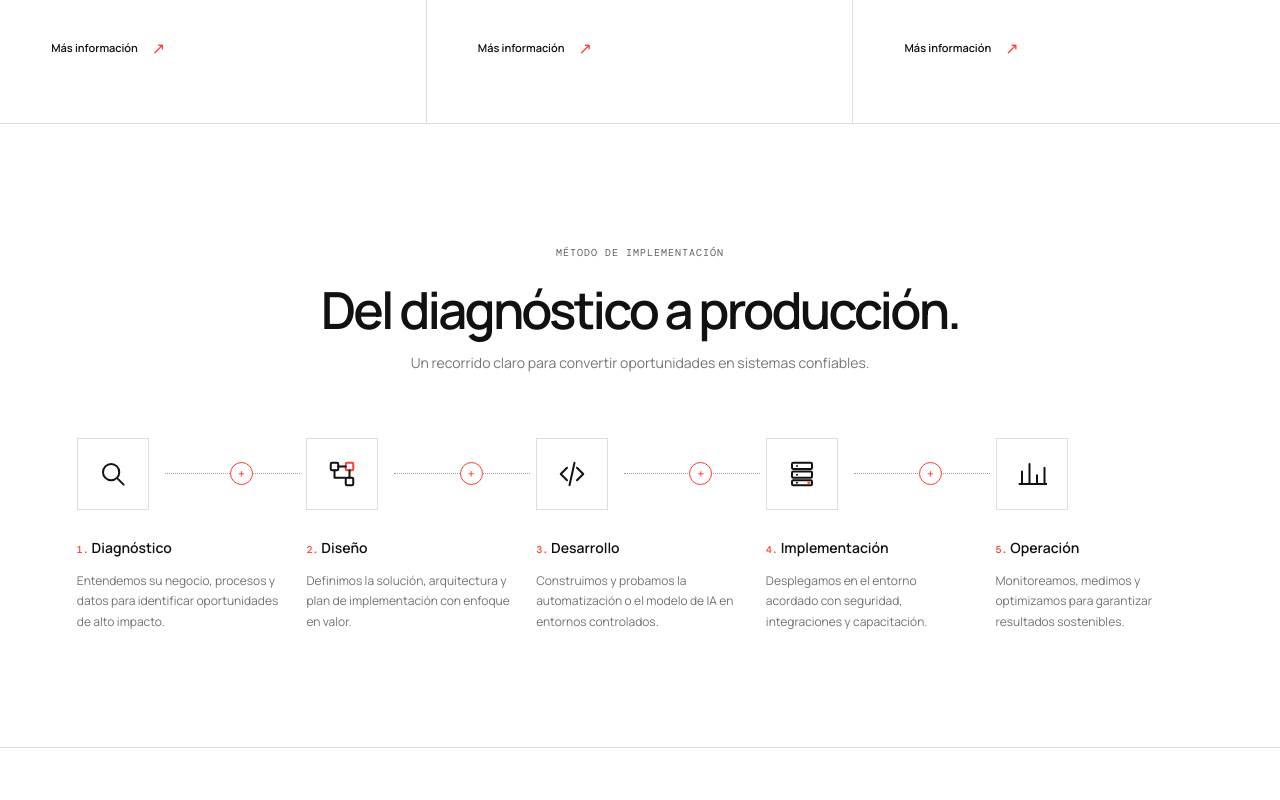
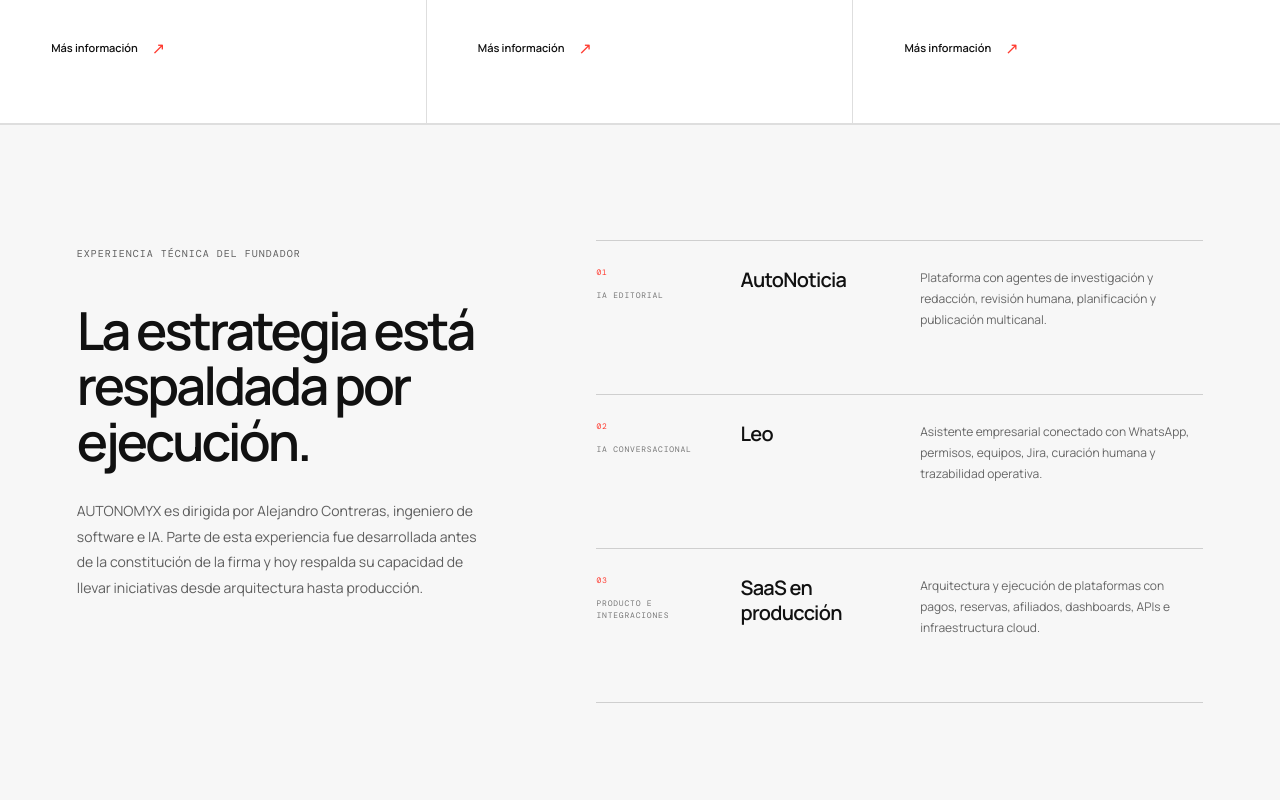
Before and after one commit to Arconte112/autonomyx-landing, a React (Vite) app: page / in a window 1280 px wide. Shown: the part 2640-3440 px from the top of the page. Built offline with nearby package versions, Linux system fonts and the light colour scheme.

Commit message:
Add founder execution evidence to landing

```diff
--- a/src/App.tsx
+++ b/src/App.tsx
@@ -104,6 +104,27 @@ const diagnosticDeliverables = [
     n: '04',
     title: 'Hoja de ruta de 90 días',
     copy: 'Secuencia concreta para validar, implementar y llevar la iniciativa a producción.',
+  },
+]
+
+const founderExperience = [
+  {
+    n: '01',
+    type: 'IA editorial',
+    title: 'AutoNoticia',
+    copy: 'Plataforma con agentes de investigación y redacción, revisión humana, planificación y publicación multicanal.',
+  },
+  {
+    n: '02',
+    type: 'IA conversacional',
+    title: 'Leo',
+    copy: 'Asistente empresarial conectado con WhatsApp, permisos, equipos, Jira, curación humana y trazabilidad operativa.',
+  },
+  {
+    n: '03',
+    type: 'Producto e integraciones',
+    title: 'SaaS en producción',
+    copy: 'Arquitectura y ejecución de plataformas con pagos, reservas, afiliados, dashboards, APIs e infraestructura cloud.',
   },
 ]
 
@@ -462,6 +483,23 @@ function App() {
           ))}
         </section>
 
+        <section className="founder-proof section-block" id="experiencia" aria-labelledby="founder-proof-title">
+          <div className="founder-proof-heading">
+            <span className="section-kicker">Experiencia técnica del fundador</span>
+            <h2 id="founder-proof-title">La estrategia está respaldada por ejecución.</h2>
+            <p>AUTONOMYX es dirigida por Alejandro Contreras, ingeniero de software e IA. Parte de esta experiencia fue desarrollada antes de la constitución de la firma y hoy respalda su capacidad de llevar iniciativas desde arquitectura hasta producción.</p>
+          </div>
+          <div className="founder-proof-grid">
+            {founderExperience.map((item) => (
+              <article key={item.n}>
+                <div><span>{item.n}</span><small>{item.type}</small></div>
+                <h3>{item.title}</h3>
+                <p>{item.copy}</p>
+              </article>
+            ))}
+          </div>
+        </section>
+
         <section className="timeline section-block" id="proceso">
           <div className="section-heading centered">
             <span className="section-kicker">Método de implementación</span>
--- a/src/styles.css
+++ b/src/styles.css
@@ -726,6 +726,86 @@ footer nav a:hover {
   font-weight: 600;
 }
 
+.founder-proof {
+  display: grid;
+  grid-template-columns: minmax(310px, .8fr) minmax(560px, 1.2fr);
+  gap: clamp(56px, 9vw, 150px);
+  border-top: 1px solid var(--line);
+  border-bottom: 1px solid var(--line);
+  background: #f7f7f7;
+}
+
+.founder-proof-heading {
+  max-width: 610px;
+}
+
+.founder-proof-heading h2 {
+  margin: 20px 0 0;
+  font-size: clamp(36px, 4.1vw, 60px);
+  line-height: 1.06;
+  letter-spacing: -.055em;
+  font-weight: 600;
+}
+
+.founder-proof-heading > p {
+  margin: 28px 0 0;
+  color: #5e5e5e;
+  font-size: 14px;
+  line-height: 1.85;
+}
+
+.founder-proof-grid {
+  border-top: 1px solid #cfcfcf;
+}
+
+.founder-proof-grid article {
+  min-height: 154px;
+  padding: 26px 0;
+  display: grid;
+  grid-template-columns: 120px minmax(140px, .55fr) minmax(240px, 1fr);
+  align-items: start;
+  gap: 24px;
+  border-bottom: 1px solid #cfcfcf;
+}
+
+.founder-proof-grid article > div {
+  display: flex;
+  flex-direction: column;
+  gap: 12px;
+}
+
+.founder-proof-grid article span,
+.founder-proof-grid article small {
+  font-family: var(--mono);
+  font-size: 8px;
+  letter-spacing: .1em;
+  text-transform: uppercase;
+}
+
+.founder-proof-grid article span {
+  color: var(--signal);
+}
+
+.founder-proof-grid article small {
+  color: #777;
+  line-height: 1.5;
+}
+
+.founder-proof-grid h3 {
+  margin: 0;
+  font-size: 20px;
+  line-height: 1.25;
+  letter-spacing: -.035em;
+  font-weight: 600;
+}
+
+.founder-proof-grid p {
+  margin: 0;
+  color: #666;
+  font-size: 12px;
+  line-height: 1.75;
+}
+
 .section-block {
   padding-top: clamp(92px, 9vw, 142px);
   padding-bottom: clamp(92px, 9vw, 142px);
@@ -1575,6 +1655,15 @@ footer p {
     max-width: 760px;
   }
 
+  .founder-proof {
+    grid-template-columns: 1fr;
+    gap: 44px;
+  }
+
+  .founder-proof-heading {
+    max-width: 720px;
+  }
+
   .service-card {
     min-height: 345px;
     border-right: 0;
@@ -1666,6 +1755,20 @@ footer p {
 
   .entity-facts div {
     padding-top: 16px;
+  }
+
+  .founder-proof-grid article {
+    grid-template-columns: 72px 1fr;
+    gap: 18px;
+  }
+
+  .founder-proof-grid article > div {
+    grid-row: 1 / span 2;
+  }
+
+  .founder-proof-grid h3,
+  .founder-proof-grid p {
+    grid-column: 2;
   }
 
   .button {
```
Also changed, not shown: 1 other file (tests, documents, lock files or other folders).
